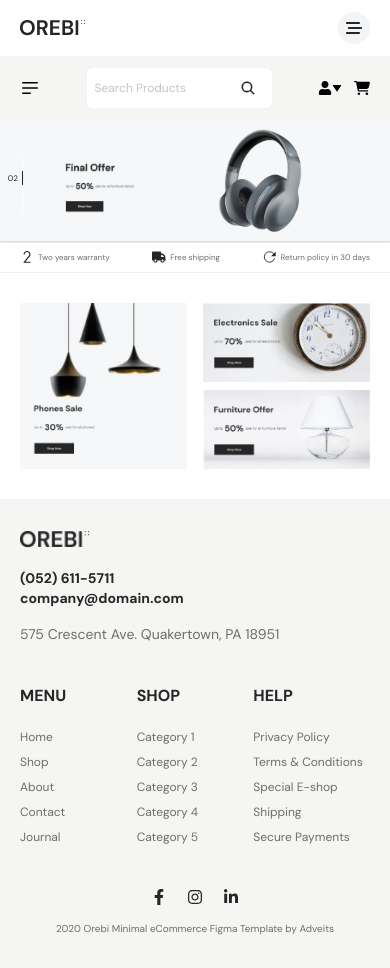
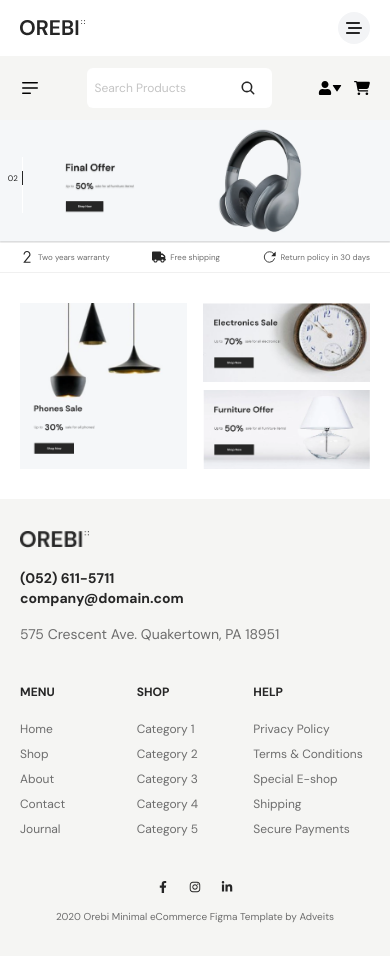
Before and after one commit to SomorMk/Orebi-Ecommerce, a React (Vite) app: page / in a window 390 px wide. Built offline with nearby package versions, Linux system fonts and the light colour scheme.

Commit message:
footer font fixed

```diff
--- a/src/Components/Footer.jsx
+++ b/src/Components/Footer.jsx
@@ -64,9 +64,9 @@ const Footer = () => {
             <Flex className='flex-col items-center lg:flex-row lg:justify-between lg:items-center mt-10'>
                 <div>
                     <ul className='flex gap-5'>
-                        <li><Link><FaFacebookF className='text-base text-primary hover:scale-125 duration-300' /></Link></li>
-                        <li><Link><FaInstagram className='text-base text-primary hover:scale-125 duration-300' /></Link></li>
-                        <li><Link><FaLinkedinIn className='text-base text-primary hover:scale-125 duration-300' /></Link></li>
+                        <li><Link><FaFacebookF className='text-xs lg:text-base text-primary hover:scale-125 duration-300' /></Link></li>
+                        <li><Link><FaInstagram className='text-xs lg:text-base text-primary hover:scale-125 duration-300' /></Link></li>
+                        <li><Link><FaLinkedinIn className='text-xs lg:text-base text-primary hover:scale-125 duration-300' /></Link></li>
                     </ul>
                 </div>
                 <div className='mt-4 lg:mt-0'>
--- a/src/Components/SubComponents/FooterMenuCol.jsx
+++ b/src/Components/SubComponents/FooterMenuCol.jsx
@@ -4,7 +4,7 @@ import { Link } from 'react-router-dom'
 const FooterMenuCol = ({colName,children}) => {
   return (
     <div>
-        <h3 className='text-primary text-base font-bold uppercase'>{colName}</h3>
+        <h3 className='text-primary text-xs lg:text-base font-bold uppercase'>{colName}</h3>
         <ul className='mt-4'>
             {children}
         </ul>
```
